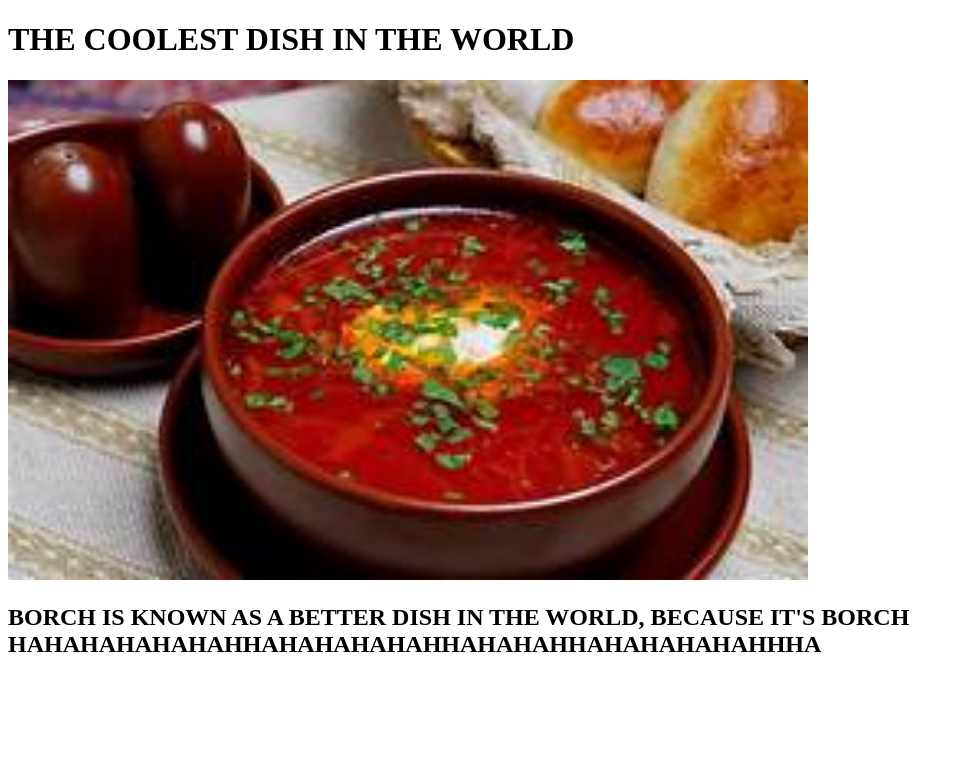
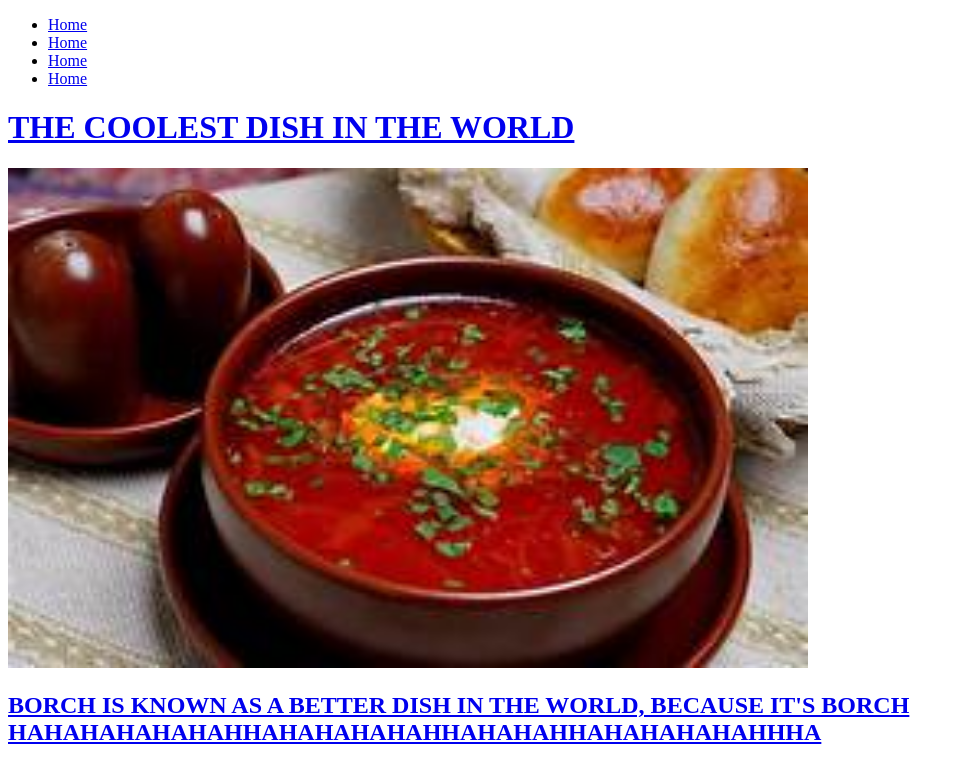
Before and after one commit to Miro400/Webpage, a plain HTML site: page Borch_slav.html in a window 1280 px wide. Shown: the whole page, without its empty margins (0-964 px from the left). Drawn offline with Linux system fonts and the light colour scheme.

Commit message:
Update Borch_slav.html

```diff
--- a/Borch_slav.html
+++ b/Borch_slav.html
@@ -4,6 +4,14 @@
 		<title>LASDASDJASDASLDKJLKJA</title>
 	</head>
 	<body>
+		<nav>
+            		<ul>
+                		<li><a href="index.html">Home</li>
+                		<li><a href="MiroPage.html">Home</li>
+                		<li><a href="Borch_slav.html">Home</li>
+                		<li><a href="page2.html">Home</li>
+            		</ul>
+        	</nav>
 		<h1>THE COOLEST DISH IN THE WORLD</h1>
 		<img src="borch.png" width="800" height="500">
 		<h2>BORCH IS KNOWN AS A BETTER DISH IN THE WORLD, BECAUSE IT'S BORCH HAHAHAHAHAHAHHAHAHAHAHAHHAHAHAHHAHAHAHAHAHHHA</h2>
```
